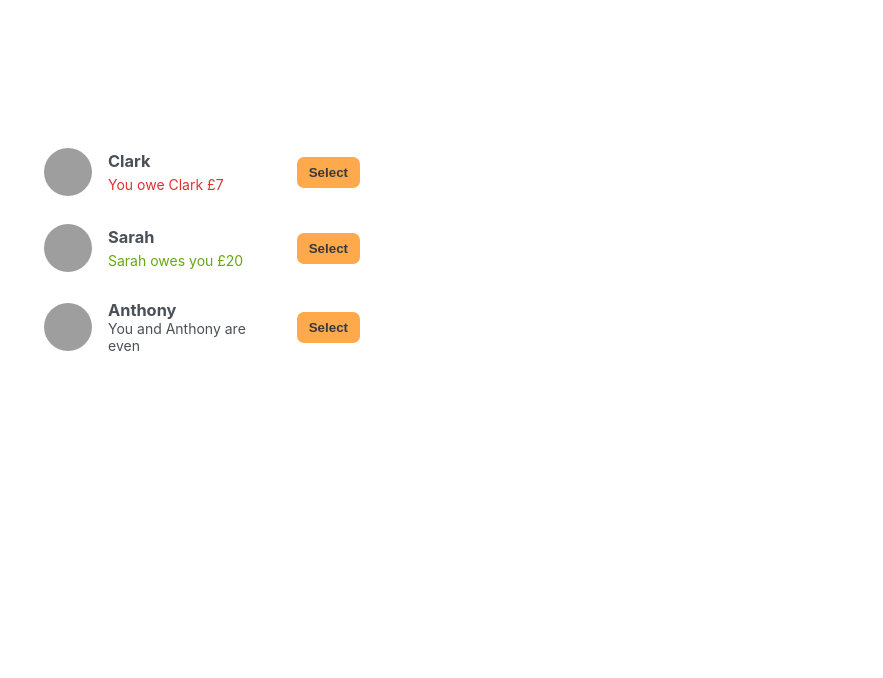
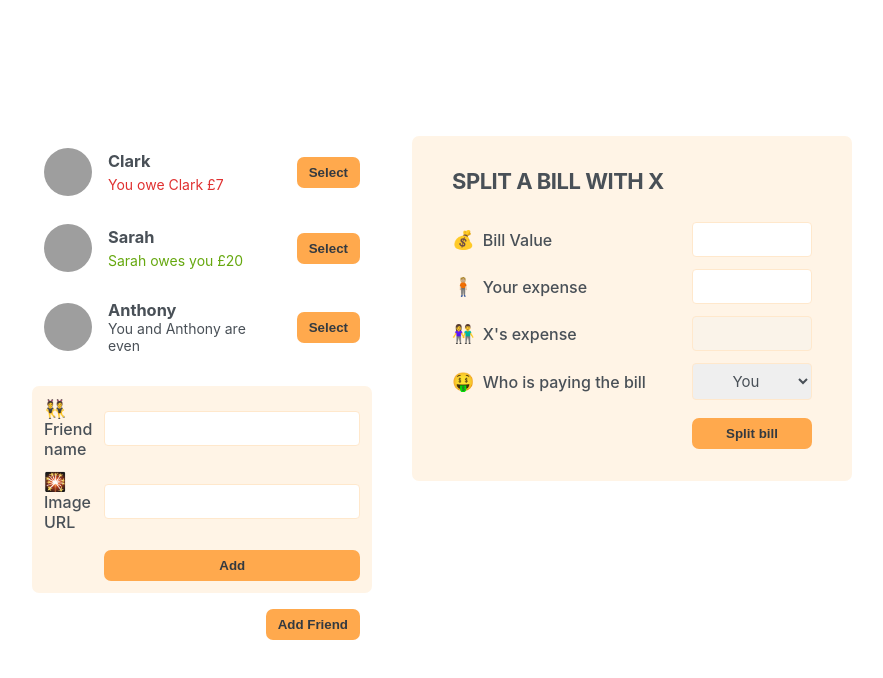
Before and after one commit to aikenau/eatnsplit, a React (Vite) app in the folder Documents/eatnsplit/eatnsplit/: page / in a window 1280 px wide. Shown: the top 678 px of the page, without its empty margins (198-1081 px from the left). Built offline with nearby package versions, Linux system fonts and the light colour scheme; grey boxes are pictures that could not be loaded.

Commit message:
Building the Static App : Forms 2

```diff
--- a/Documents/eatnsplit/eatnsplit/src/App.jsx
+++ b/Documents/eatnsplit/eatnsplit/src/App.jsx
@@ -26,7 +26,10 @@
     <div className="app">
       <div className="sidebar">
         <FriendsList />
+        <FormAddFriend />
+        <Button>Add Friend</Button>
       </div>
+      <FormSplitBill />
     </div>
   );
 }
@@ -58,7 +61,43 @@
           {friend.name} owes you £{Math.abs(friend.balance)}
         </p>
       )}
-      <button className="button">Select</button>
+      <Button>Select</Button>
     </li>
   );
 }
+
+function Button({ children }) {
+  return <button className="button">{children}</button>;
+}
+
+function FormAddFriend() {
+  return (
+    <form className="form-add-friend">
+      <label>👯 Friend name</label>
+      <input type="text" />
+      <label>🎇 Image URL</label>
+      <input type="text" />
+      <Button>Add</Button>
+    </form>
+  );
+}
+
+function FormSplitBill() {
+  return (
+    <form className="form-split-bill">
+      <h2>SPLIT A BILL WITH X</h2>
+      <label>💰 Bill Value</label>
+      <input type="text" />
+      <label>🧍🏼 Your expense</label>
+      <input type="text" />
+      <label>👫 X's expense</label>
+      <input type="text" disabled />
+      <label>🤑 Who is paying the bill</label>
+      <select>
+        <option value="user">You</option>
+        <option value="friend">X</option>
+      </select>
+      <Button>Split bill</Button>
+    </form>
+  );
+}
```
